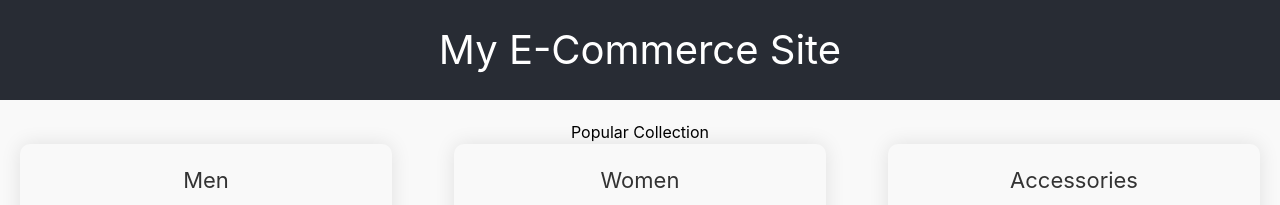
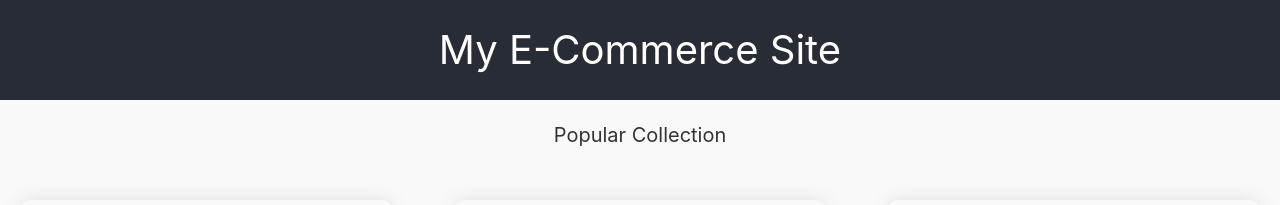
Before and after one commit to Johnchukwu/E-commerce-App, a React (Vite) app in the folder frontend/: page / in a window 1280 px wide. Shown: the top 205 px of the page. Built offline with nearby package versions, Linux system fonts and the light colour scheme; grey boxes are pictures that could not be loaded.

Commit message:
adjusted commit

```diff
--- a/frontend/src/components/product/PopularCollection.jsx
+++ b/frontend/src/components/product/PopularCollection.jsx
@@ -50,7 +50,7 @@ const PopularCollection = () => {
 
   return (
     <div>
-      <h2>Popular Collection</h2>
+      <h2 className='popular-collection-title'>Popular Collection</h2>
       <div className="popular-collection">
         {mockProducts.map(product => (
           <div className="product-card" key={product._id}>
```
